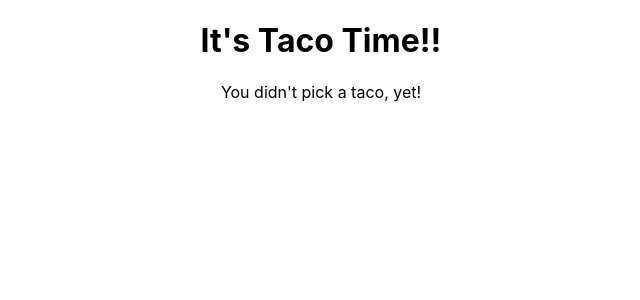
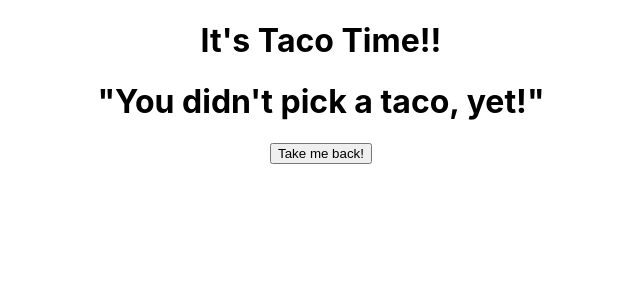
Before and after one commit to nware1066/Taco-Tuesday, a React (Create React App) app: page /recipe in a window 1280 px wide. Shown: the top 300 px of the page, without its empty margins (319-959 px from the left). Built offline with nearby package versions, Linux system fonts and the light colour scheme.

Commit message:
Add proptypes to child components

```diff
--- a/package.json
+++ b/package.json
@@ -6,6 +6,7 @@
     "@testing-library/jest-dom": "^4.2.4",
     "@testing-library/react": "^9.5.0",
     "@testing-library/user-event": "^7.2.1",
+    "prop-types": "^15.7.2",
     "react": "^16.13.1",
     "react-dom": "^16.13.1",
     "react-router-dom": "^5.2.0",
--- a/src/CurrentTaco/CurrentTaco.js
+++ b/src/CurrentTaco/CurrentTaco.js
@@ -1,6 +1,7 @@
 import React from 'react';
 import { BrowserRouter, Route, Link, Redirect } from 'react-router-dom';
 import './currentTaco.css'
+import PropTypes from 'prop-types';
 import taco3 from '../Assets/taco3.svg';
 import taco2 from '../Assets/taco2.svg';
 
@@ -36,4 +37,8 @@ function CurrentTaco(props) {
   }
     }
 
+    CurrentTaco.proptypes = {
+      taco: PropTypes.object
+    }
+
 export default CurrentTaco;
--- a/src/TacoRecipe/TacoRecipe.js
+++ b/src/TacoRecipe/TacoRecipe.js
@@ -1,6 +1,7 @@
 import React from 'react';
 import { BrowserRouter, Route, Link, Redirect } from 'react-router-dom';
 import './tacoRecipe.css';
+import PropTypes from 'prop-types';
 import taco4 from '../Assets/taco4.svg'
 import favorite from '../Assets/favorite.svg'
 import notFavorite from '../Assets/not-favorite.svg'
@@ -11,15 +12,31 @@ function TacoRecipe(props) {
       <div className="recipe-container">
       <h1>{props.taco.base_layer.name} Taco</h1>
       <img src={taco4} className="taco-icon" alt="taco"/>
+      <p>{props.taco.base_layer.recipe}</p>
+      {props.taco.mixin &&
+        <p>{props.taco.mixin.recipe}</p>
+      }
+      {props.taco.condiment &&
+        <p>{props.taco.condiment.recipe}</p>
+      }
+      {props.taco.shell &&
+        <p>{props.taco.shell.recipe}</p>
+      }
       <Link to="/"><button className="return-home">Take me back!</button></Link>
       </div>
     )
   } else {
     return (
-      "You didn't pick a taco, yet!"
+      <div>
+        <h1>"You didn't pick a taco, yet!"</h1>
+        <Link to="/"><button className="return-home">Take me back!</button></Link>
+      </div>
     )
   }
 }
 
+TacoRecipe.proptypes = {
+  taco: PropTypes.object
+}
 
 export default TacoRecipe;
```
